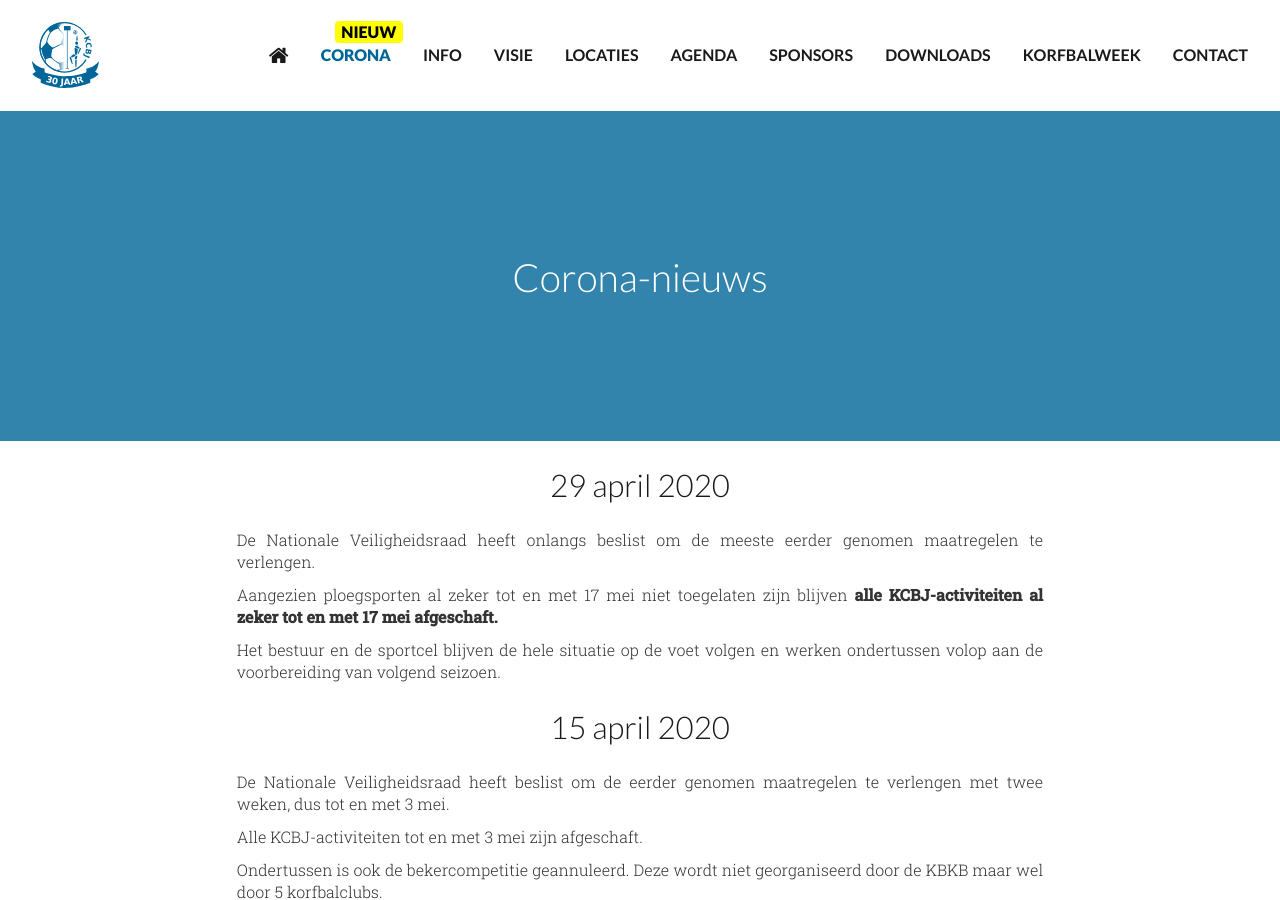
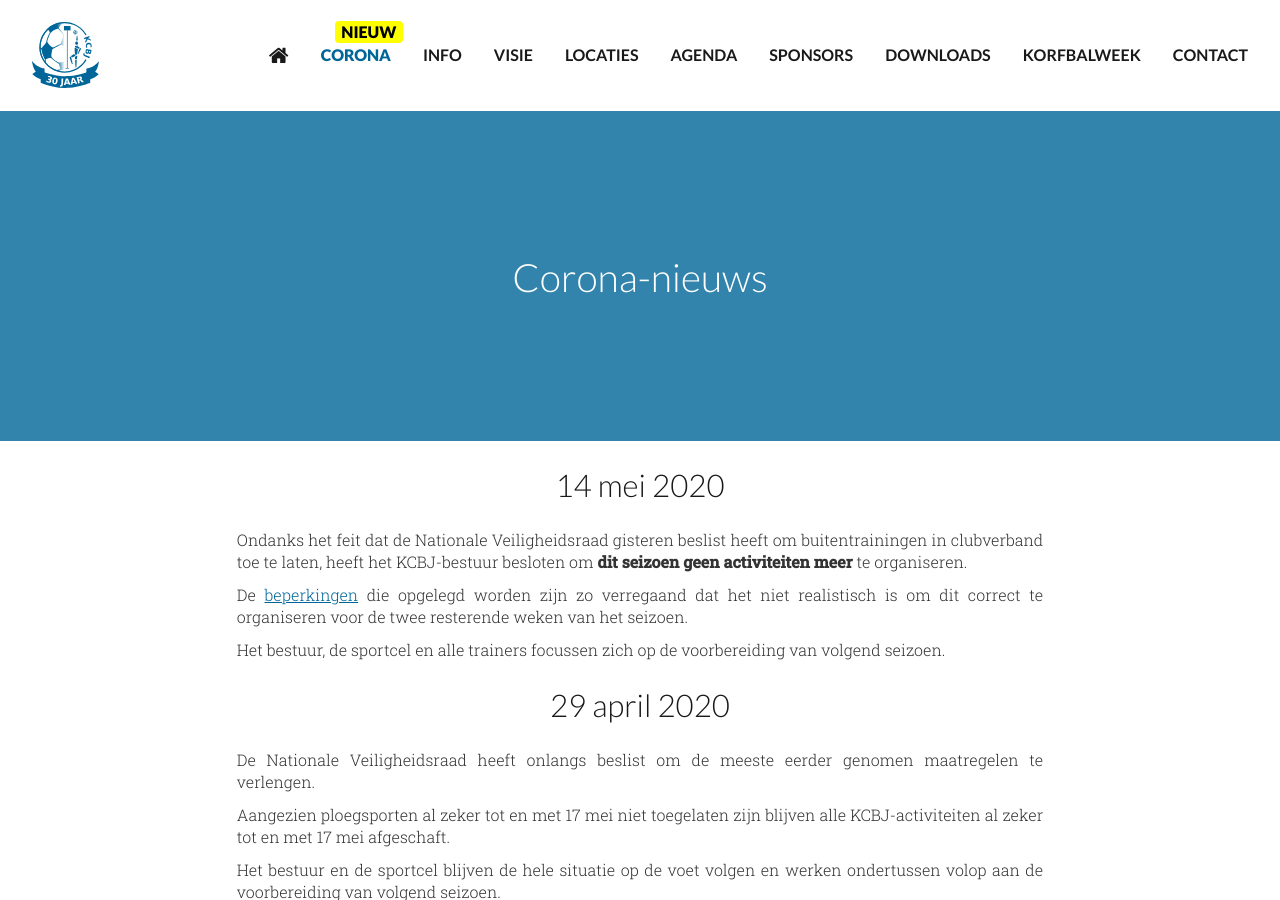
Before and after one commit to kcbj/kcbj.github.io, a Jekyll site: the page built from corona/index.html, in a window 1280 px wide and 900 px high. Built offline with Jekyll 4.4.1, drawn with Linux system fonts in a browser that asks for light colours; nearby versions of some CDN libraries.

Commit message:
Corona-update

```diff
--- a/corona/index.html
+++ b/corona/index.html
@@ -12,9 +12,13 @@ class: corona
 <div class="container">
   <div id="corona" class="wrapper">
     <div class="text">
+      <h1>14 mei 2020</h1>
+      <p>Ondanks het feit dat de Nationale Veiligheidsraad gisteren beslist heeft om buitentrainingen in clubverband toe te laten, heeft het KCBJ-bestuur besloten om <b>dit seizoen geen activiteiten meer</b> te organiseren.</p>
+      <p>De <a href="https://static.twizzit.com/public/v2/media/697/5ebc4ac59a15a.pdf">beperkingen</a> die opgelegd worden zijn zo verregaand dat het niet realistisch is om dit correct te organiseren voor de twee resterende weken van het seizoen.</p>
+      <p>Het bestuur, de sportcel en alle trainers focussen zich op de voorbereiding van volgend seizoen.</p>
       <h1>29 april 2020</h1>
       <p>De Nationale Veiligheidsraad heeft onlangs beslist om de meeste eerder genomen maatregelen te verlengen.</p>
-      <p>Aangezien ploegsporten al zeker tot en met 17 mei niet toegelaten zijn blijven <b>alle KCBJ-activiteiten al zeker tot en met 17 mei afgeschaft.</b></p>
+      <p>Aangezien ploegsporten al zeker tot en met 17 mei niet toegelaten zijn blijven alle KCBJ-activiteiten al zeker tot en met 17 mei afgeschaft.</p>
       <p>Het bestuur en de sportcel blijven de hele situatie op de voet volgen en werken ondertussen volop aan de voorbereiding van volgend seizoen.</p>
       <h1>15 april 2020</h1>
       <p>De Nationale Veiligheidsraad heeft beslist om de eerder genomen maatregelen te verlengen met twee weken, dus tot en met 3 mei.</p>
```
